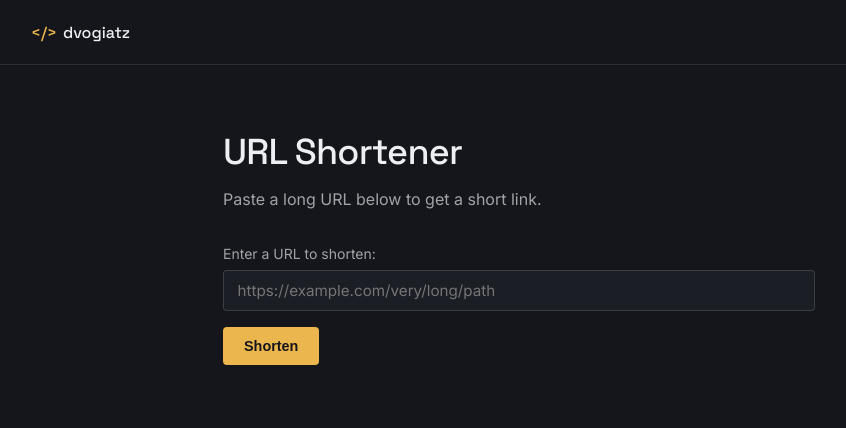
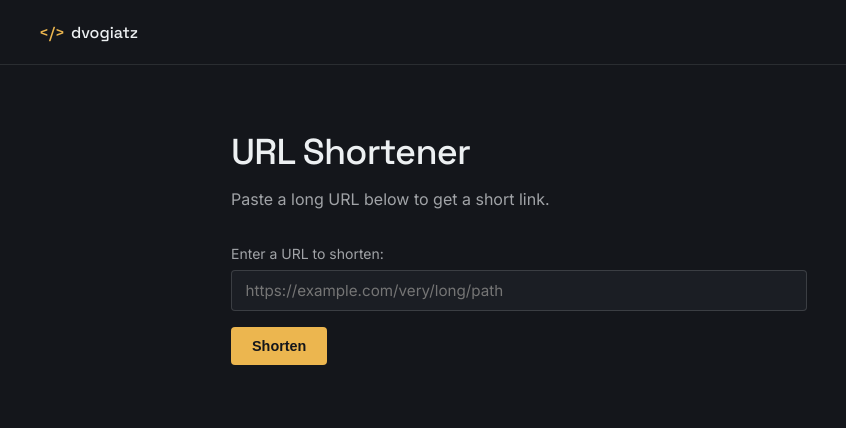
Before and after one commit to Dvogiatz/django_shorty, a Django app: page /shorty/ in a window 1280 px wide. Shown: the top 428 px of the page, without its empty margins (121-967 px from the left). Run offline with Django 5.2, Linux system fonts and the light colour scheme.

Commit message:
fix: match shorty's header/content padding to portfolio's breakpoints

```diff
--- a/shorty_app/static/shorty_app/css/style.css
+++ b/shorty_app/static/shorty_app/css/style.css
@@ -38,6 +38,12 @@ body {
     align-items: center;
 }
 
+@media (min-width: 640px) {
+    .site-header .header-inner {
+        padding: 0 2rem;
+    }
+}
+
 .brand {
     display: flex;
     align-items: center;
@@ -56,6 +62,12 @@ main {
     max-width: 40rem;
     margin: 0 auto;
     padding: 4rem 1.5rem;
+}
+
+@media (min-width: 640px) {
+    main {
+        padding: 4rem 2rem;
+    }
 }
 
 .page-title {
```
